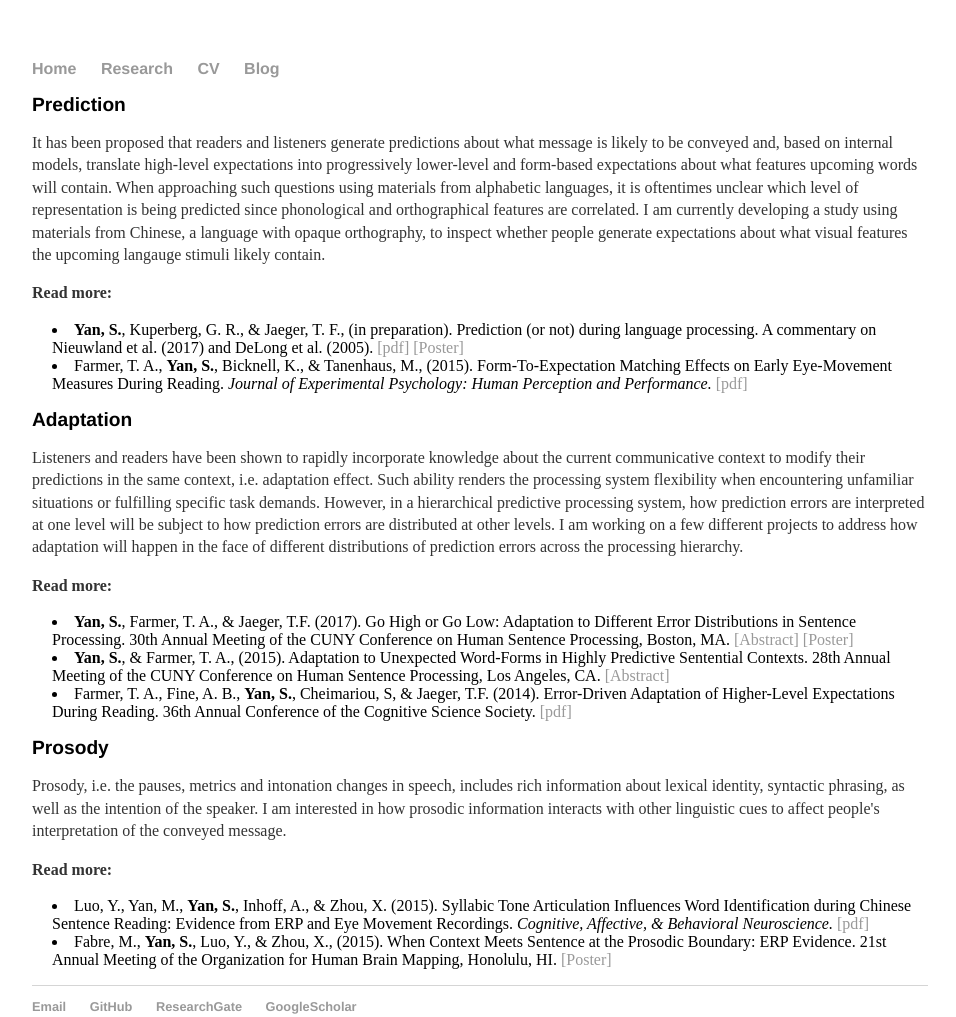
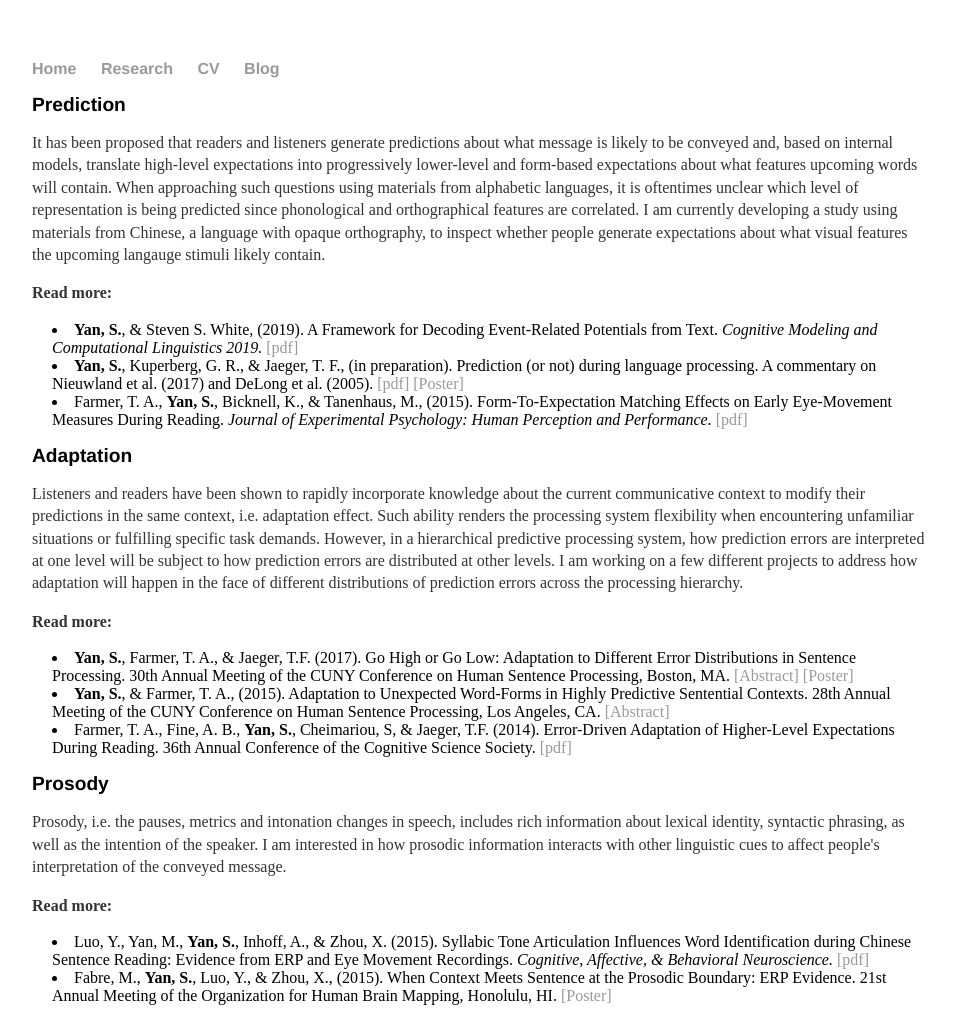
Before and after one commit to ShaorongYan/ShaorongYan.github.io, a plain HTML site: page research.html in a window 1280 px wide. Shown: the top 1017 px of the page, without its empty margins (160-1116 px from the left). Drawn offline with Linux system fonts and the light colour scheme.

Commit message:
Update research.html

```diff
--- a/research.html
+++ b/research.html
@@ -19,6 +19,7 @@
         		<h2>Prediction</h2>
 				<p> It has been proposed that readers and listeners generate predictions about what message is likely to be conveyed and, based on internal models, translate high-level expectations into progressively lower-level and  form-based expectations about what features upcoming words will contain. When approaching such questions using materials from alphabetic languages, it is oftentimes unclear which level of representation is being predicted since phonological and orthographical features are correlated. I am currently developing a study using materials from Chinese, a language with opaque orthography, to inspect whether people generate expectations about what visual features the upcoming langauge stimuli likely contain. </p>
 				<p> <b> Read more: </b>
+					<li style="margin-left: 20px;"> <b>Yan, S.</b>, & Steven S. White, (2019). A Framework for Decoding Event-Related Potentials from Text. <i> Cognitive Modeling and Computational Linguistics 2019.</i> <a href="/docs/YanWhite_CMCL2019.pdf"> [pdf]</a>
 					<li style="margin-left: 20px;"> <b>Yan, S.</b>, Kuperberg, G. R., & Jaeger, T. F., (in preparation). Prediction (or not) during language processing. A commentary on Nieuwland et al. (2017) and DeLong et al. (2005). <a href="/docs/YanKuperbergJaeger_2017_KLSurp.pdf"> [pdf]  </a> <a href="/docs/SNL2017_poster_SGF.pdf"> [Poster] </a>
 					</li>
 					<li style="margin-left: 20px;"> Farmer, T. A., <b>Yan, S.</b>, Bicknell, K., & Tanenhaus, M., (2015). Form-To-Expectation Matching Effects on Early Eye-Movement Measures During Reading. <i>Journal of Experimental Psychology: Human Perception and Performance.</i> <a href="/docs/Farmeretal2015.pdf"> [pdf] </a>
```
